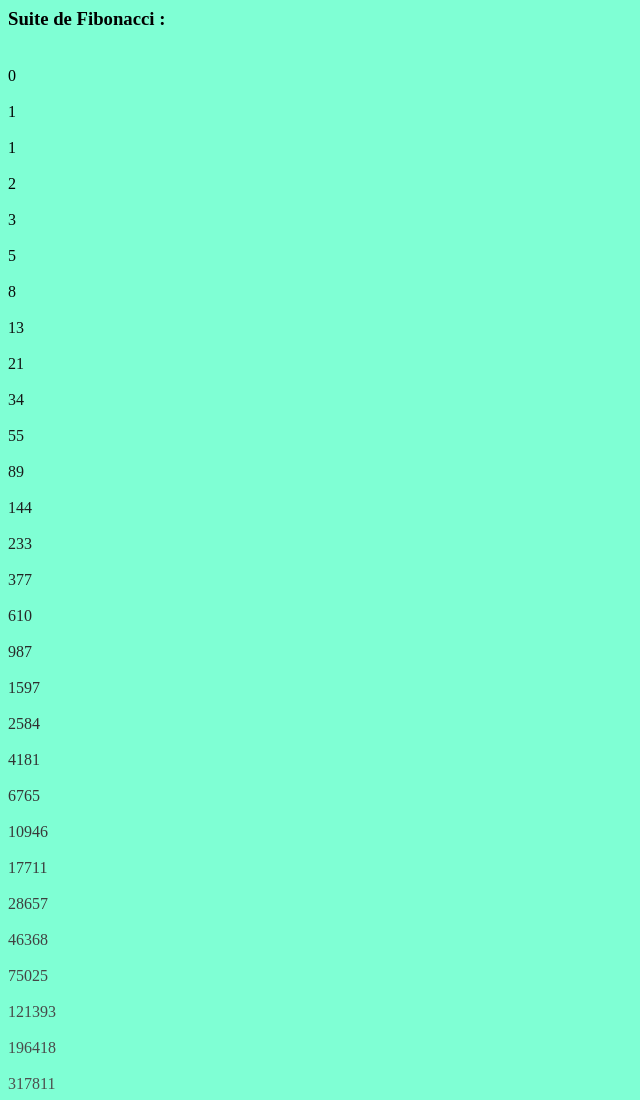
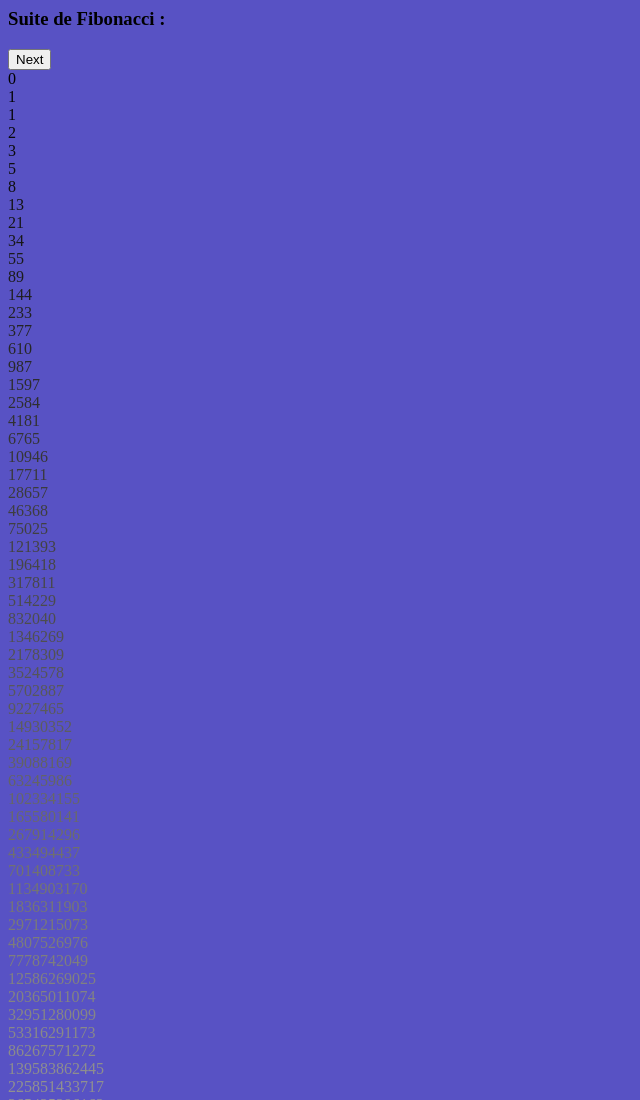
Before and after one commit to wangfaureli/test_lelivrescolaire, a plain HTML site: page index.html in a window 1280 px wide. Shown: the top 1100 px of the page, without its empty margins (0-640 px from the left). Drawn offline with Linux system fonts and the light colour scheme.

Commit message:
finish fibonacci

```diff
--- a/fibonacci.css
+++ b/fibonacci.css
@@ -1,3 +1,3 @@
 body {
-    background-color: aquamarine;
+    background-color: #5852c4;
 }
--- a/fibonacci.js
+++ b/fibonacci.js
@@ -1,21 +1,38 @@
+let n0 = 0;
+let n1 = 1;
+
 function displayFibonacci() {
+    let ntemp = 0;
+    let rgbHue = 255 / 99;
+    let fibonacciDiv = document.querySelector(".fibonacci");
 
-    let n0 = 0;
-    let n1 = 1;
-    let ntemp = 0;
-    let u = 0;
+    fibonacciDiv.innerHTML = "";
+    for (let i = 0; i < 100; i++) {
+        let div = document.createElement("div");
 
-    for (let i = 0; i < 98; i++) {
-        if (u == 0) {
-            document.getElementById("fibonacci").innerHTML = "<div style='color: rgb("+u+","+u+","+u+")'>" + document.getElementById("fibonacci").innerHTML + "<br>" + n0 + "</div>";
-            document.getElementById("fibonacci").innerHTML = "<div style='color: rgb("+u+","+u+","+u+")'>" + document.getElementById("fibonacci").innerHTML + "<br>" + n1 + "</div>";
+        if (n0 == 0) {
+            i = 2;
+            let firstDiv = document.createElement("div");
+            let secondDiv = document.createElement("div");
+            firstDiv.innerHTML = n0;
+            secondDiv.innerHTML = n1;
+            secondDiv.style.color = `rgb(${rgbHue}, ${rgbHue}, ${rgbHue})`;
+            fibonacciDiv.appendChild(firstDiv);
+            fibonacciDiv.appendChild(secondDiv);
+            rgbHue += 255 / 99;
         }
         ntemp = n0 + n1;
         n0 = n1;
         n1 = ntemp;
-        document.getElementById("fibonacci").innerHTML = "<div style='color: rgb("+u+","+u+","+u+")'>" + document.getElementById("fibonacci").innerHTML + "<br>" + n1 + "</div>";
-        u = u + 3;
+        div.innerHTML = n1;
+        div.style.color = `rgb(${rgbHue}, ${rgbHue}, ${rgbHue})`;
+        fibonacciDiv.appendChild(div);
+        rgbHue += 255 / 99;
     }
 }
 
-displayFibonacci();
+function main() {
+    displayFibonacci();
+}
+
+main();
--- a/index.html
+++ b/index.html
@@ -8,7 +8,8 @@
 </head>
 <body>
     <h3 class="title">Suite de Fibonacci :</h3>
-    <div id="fibonacci">
+    <button onclick="displayFibonacci()" class="continueFibonacciBtn">Next</button>
+    <div class="fibonacci">
     </div>
 </body>
 
```
